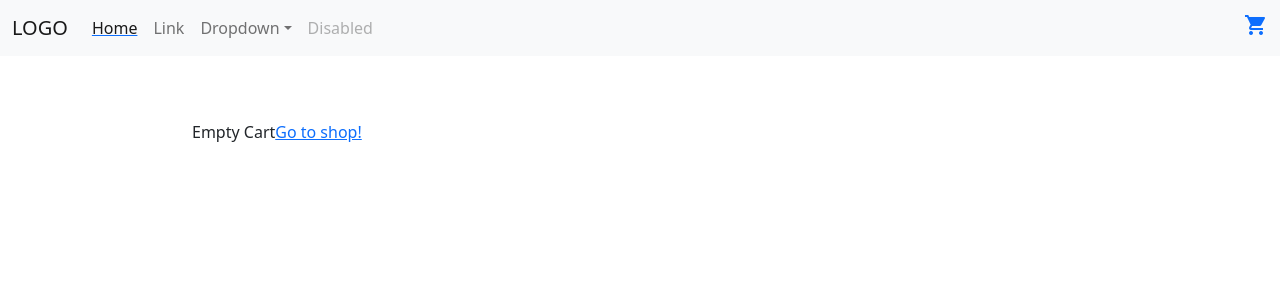
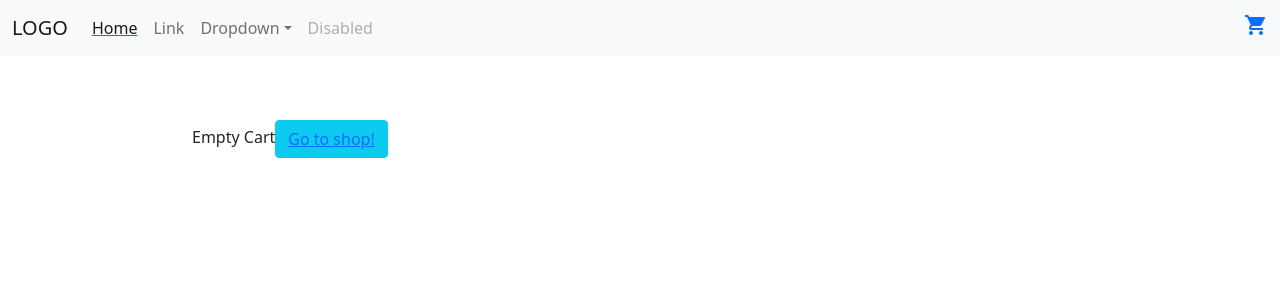
Before and after one commit to Charly77955/CoderWebVentas, a React (Create React App) app: page /Cart in a window 1280 px wide. Shown: the top 300 px of the page. Built offline with nearby package versions, Linux system fonts and the light colour scheme.

Commit message:
prueba para seguir

```diff
--- a/src/components/Carro/Cart.js
+++ b/src/components/Carro/Cart.js
@@ -18,7 +18,7 @@ function Cart() {
           {cart.length === 0 ?
             <div>
               <span>Empty Cart</span>
-              <Link to="/productos">Go to shop!</Link>
+              <button type="button" class="btn btn-info"><Link to="/productos">Go to shop!</Link></button>
             </div>
             :
             <div>
--- a/src/components/Carro/CartItem.js
+++ b/src/components/Carro/CartItem.js
@@ -3,6 +3,11 @@ import { cartContext } from '../Context/CartProvider';
 import Productos from '../ProductList/ItemListContainer';
 
 const CartItem = ( {Productos} ) => {
+
+  const sumarTodo = () =>{
+
+    return cartContext.map((item) => item.item.precio * item.contador).reduce((a,b) => a + b)
+  }
 
   const {deleteItem} = useContext(cartContext);
   console.log(Productos)
--- a/src/components/ItemDetail/ItemDetail.js
+++ b/src/components/ItemDetail/ItemDetail.js
@@ -1,4 +1,3 @@
-
 import React, { useEffect, useState, useContext} from "react";
 import ProductStyle from "../ProductList/ProductStyle";
 import { ItemDetailStyle } from "./ItemDetailStyle";
--- a/src/components/ProductList/ProductStyle.js
+++ b/src/components/ProductList/ProductStyle.js
@@ -1,5 +1,6 @@
 import React, { Component } from 'react';
 import { Link } from 'react-router-dom';
+
 
 const cardStyle = {width: '45em'}
 
```
Also changed, not shown: src/firebase/firebase.js (added, +20 -0 lines), src/components/ProductList/ItemListContainer.jsx (line endings or trailing spaces).
